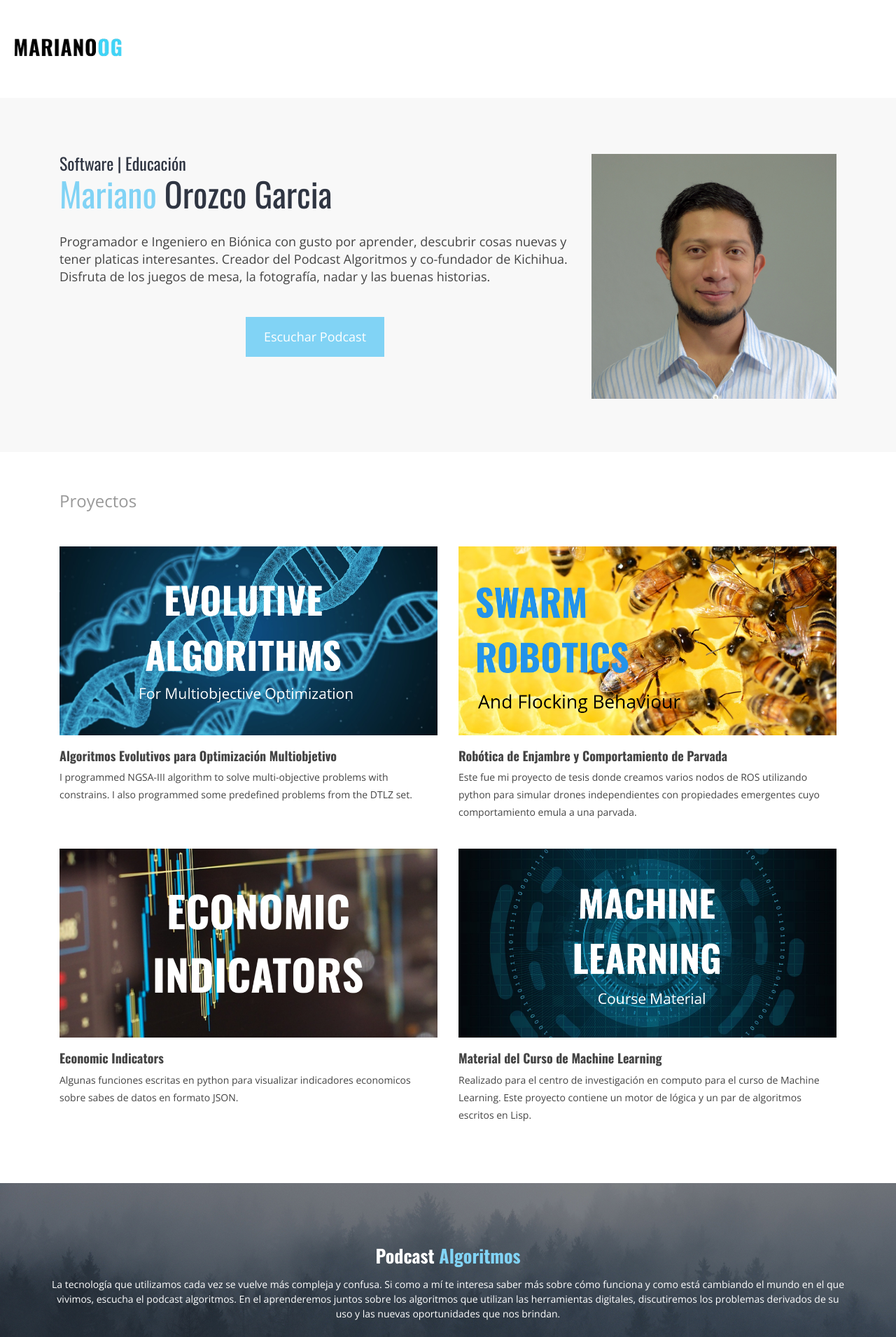
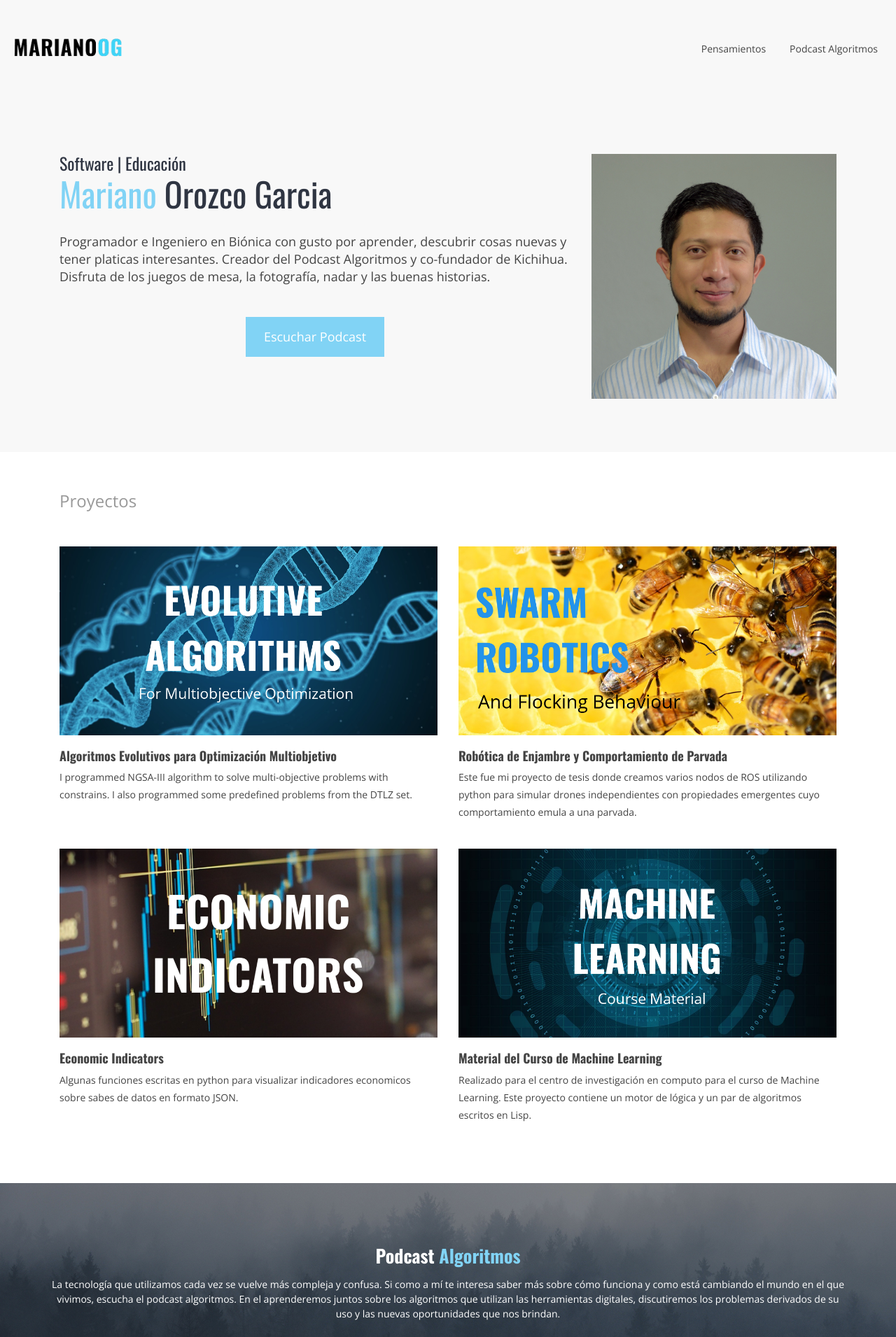
Before and after one commit to MarianoOG/marianoog.github.io, a Jekyll site: the page built from index.html, in a window 1280 px wide. Shown: the top 1911 px of the page at 70% size. Built offline with Jekyll 4.4.1, drawn with Linux system fonts in a browser that asks for light colours.

```diff
--- a/_includes/themes/bootstrap/nav-bar.html
+++ b/_includes/themes/bootstrap/nav-bar.html
@@ -1,9 +1,9 @@
             <!-- navbar-default -->
-            <nav class="navbar navbar-toggleable-sm navbar-light bg-faded">
+            <nav class="navbar navbar-toggleable-sm navbar-light bg-default">
               <a class="navbar-brand" href="/"><img class="img-fluid" src="{{ BASE_PATH }}/assets/images/logo.png" alt="logo-marianoog-nav"></a>
 
-              <button class="navbar-toggler navbar-toggler-right m-20" type="button" data-toggle="collapse" data-target="#navbar1" aria-expanded="false" aria-label="Toggle navigation">
-                <i class="fa fa-bars"></i>
+              <button class="navbar-toggler navbar-toggler-right py-2" type="button" data-toggle="collapse" data-target="#navbar1" aria-expanded="false" aria-label="Toggle navigation">
+                <span class="fa fa-bars"></span>
               </button>
 
               <div class="collapse navbar-collapse justify-content-end" id="navbar1">
```
